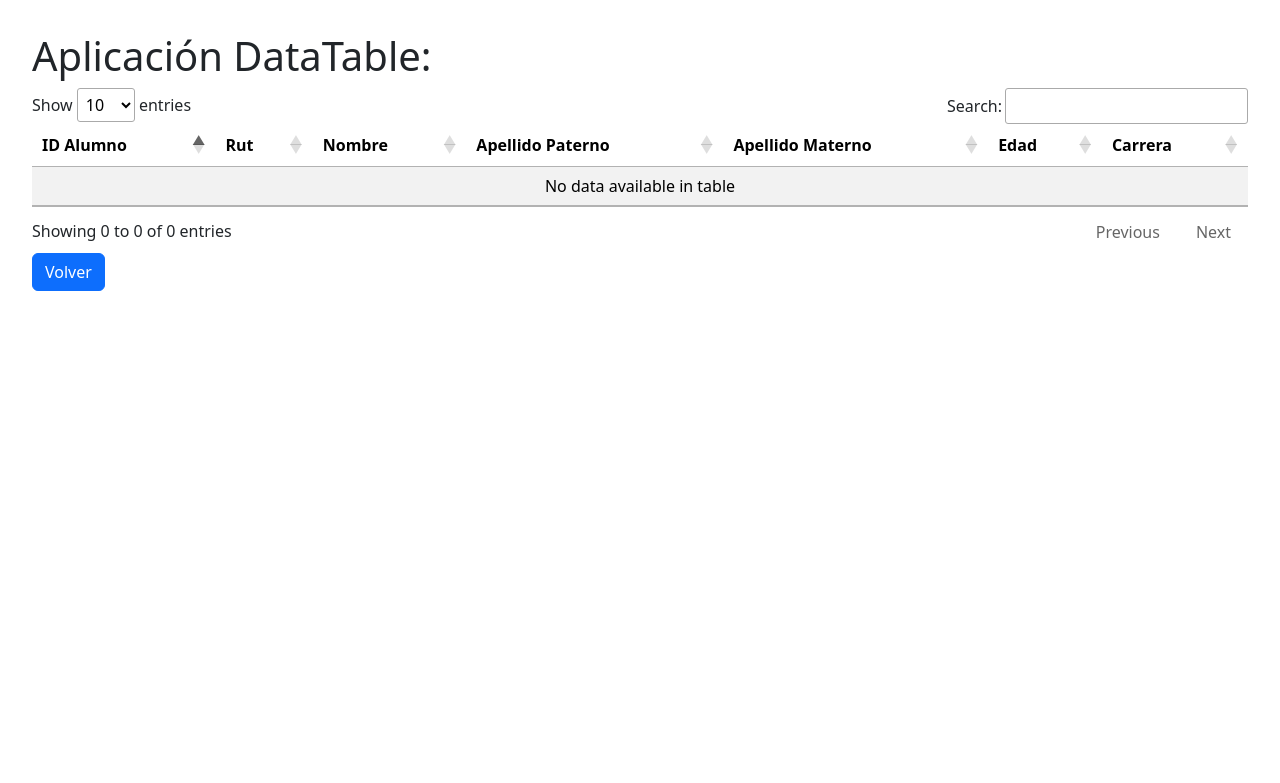
After one commit to kvrodriguezg/pruebaAtento, a PHP site: page /aplicacionDataTable.php in a window 1280 px wide. The commit adds this page. Shown: the top 783 px of the page. Run offline with PHP 8.4, Linux system fonts and the light colour scheme; data that the repository does not hold is empty; some libraries are stand-ins or nearby versions.

Commit message:
Aplicacion Datatable

```diff
--- /dev/null
+++ b/Controllers/dataTableController.php
@@ -0,0 +1,4 @@
+<?php
+require_once("Models/alumnoModel.php");
+$alumno = new AlumnoModel();
+$alumnos = $alumno->seleccionarAlumnos();
--- /dev/null
+++ b/aplicacionDataTable.php
@@ -0,0 +1,54 @@
+<?php require_once("Controllers/dataTableController.php"); ?>
+
+<head>
+    <link href="https://cdn.jsdelivr.net/npm/bootstrap@5.3.3/dist/css/bootstrap.min.css" rel="stylesheet" integrity="sha384-QWTKZyjpPEjISv5WaRU9OFeRpok6YctnYmDr5pNlyT2bRjXh0JMhjY6hW+ALEwIH" crossorigin="anonymous">
+    <link rel="stylesheet" href="https://cdn.datatables.net/1.10.25/css/jquery.dataTables.min.css">
+</head>
+
+<body>
+    <div class="m-3 p-3">
+        <h1>Aplicación DataTable:</h1>
+        <table class="table table-striped text-center" id="tablaAlumnos">
+            <thead>
+                <tr>
+                    <th>ID Alumno</th>
+                    <th>Rut</th>
+                    <th>Nombre</th>
+                    <th>Apellido Paterno</th>
+                    <th>Apellido Materno</th>
+                    <th>Edad</th>
+                    <th>Carrera</th>
+                </tr>
+            </thead>
+            <tbody>
+                <?php while ($row = mysqli_fetch_array($alumnos)) { ?>
+                    <tr class="table table-striped">
+                        <td><?php echo $row['idAlumno'] ?></td>
+                        <td><?php echo $row['rut'] ?></td>
+                        <td><?php echo $row['nombre'] ?></td>
+                        <td><?php echo $row['apellidoP'] ?></td>
+                        <td><?php echo $row['apellidoM'] ?></td>
+                        <td><?php echo $row['edad'] ?></td>
+                        <td><?php echo $row['carrera'] ?></td>
+                    </tr>
+                <?php } ?>
+            </tbody>
+        </table>
+        <form method="post" action="index.php">
+            <input type="submit" class="btn btn-primary" value="Volver">
+        </form>
+    </div>
+    <script src="https://cdn.jsdelivr.net/npm/bootstrap@5.3.3/dist/js/bootstrap.bundle.min.js" integrity="sha384-YvpcrYf0tY3lHB60NNkmXc5s9fDVZLESaAA55NDzOxhy9GkcIdslK1eN7N6jIeHz" crossorigin="anonymous"></script>
+    <script src="https://code.jquery.com/jquery-3.7.1.min.js"></script>
+    <script src="https://cdn.datatables.net/1.10.25/js/jquery.dataTables.min.js"></script>
+    <script>
+        $(document).ready(function() {
+            var tablaAlumnos = $('#tablaAlumnos').DataTable();
+
+            function actualizarTabla() {
+                location.reload();
+            }
+            setInterval(actualizarTabla, 4000);
+        });
+    </script>
+</body>
```
Also changed, not shown: index.php (+6 -7 lines).
